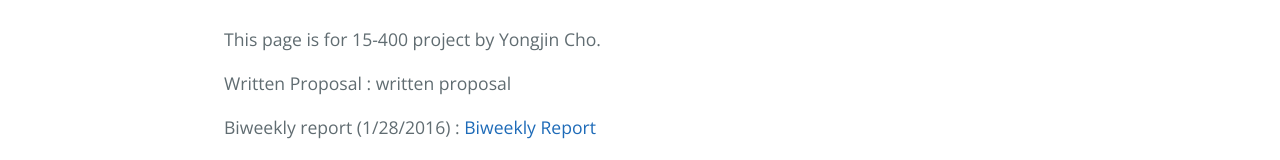
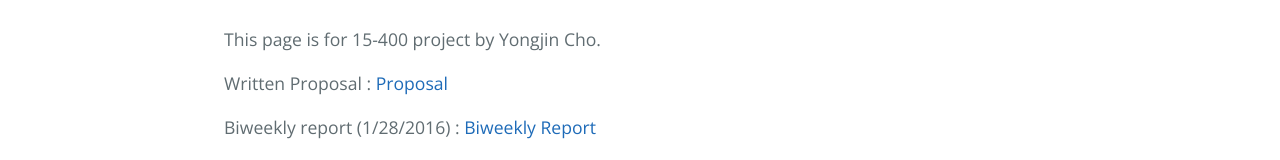
Before and after one commit to yjc04/15-400, a plain HTML site: page index.html in a window 1280 px wide. Shown: the part 389-549 px from the top of the page. Drawn offline with nearby package versions, Linux system fonts and the light colour scheme.

Commit message:
Update index.html

```diff
--- a/index.html
+++ b/index.html
@@ -21,9 +21,10 @@
     <section class="main-content">
       <p>This page is for 15-400 project by Yongjin Cho.</p>
 
-<p>Written Proposal : written proposal</p>
+<p>Written Proposal : <a href="http://www.andrew.cmu.edu/user/ycho1/Projectproposal.pdf">Proposal</a></p>
 
 <p>Biweekly report (1/28/2016) : <a href="http://www.andrew.cmu.edu/user/ycho1/BR_128.pdf">Biweekly Report</a></p>
+
 
 <p>More contents will be added.</p>
 
```
